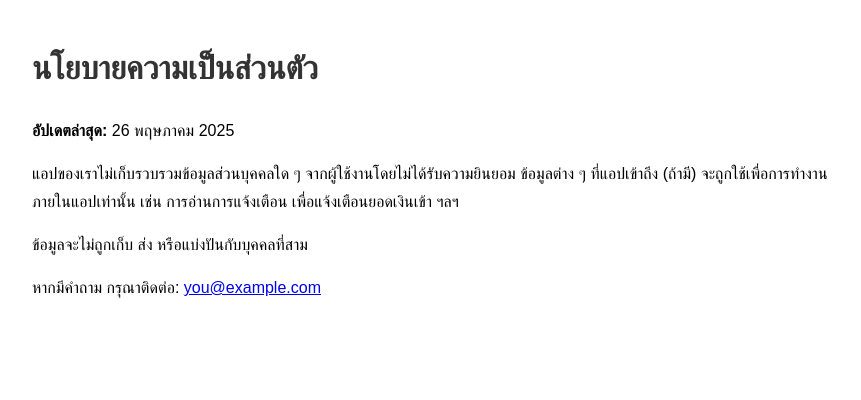
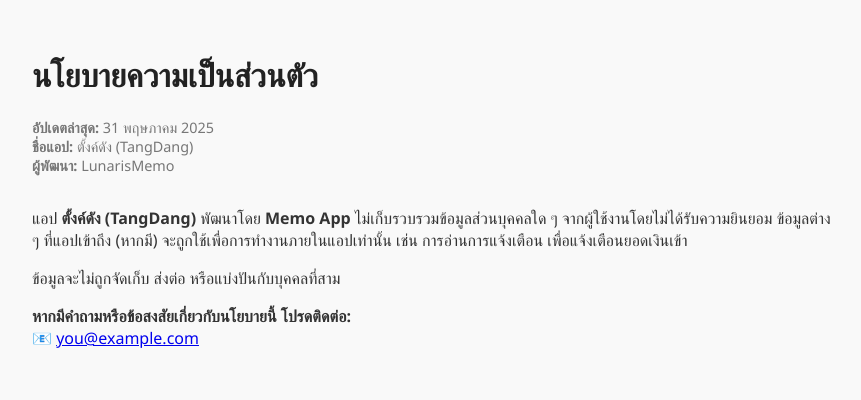
Before and after one commit to theseddd/privacy-policy, a plain HTML site: page index.html in a window 1280 px wide. Shown: the whole page, without its empty margins (208-1069 px from the left). Drawn offline with Linux system fonts and the light colour scheme.

Commit message:
Update index.html

```diff
--- a/index.html
+++ b/index.html
@@ -1,19 +1,41 @@
 <!DOCTYPE html>
 <html lang="th">
 <head>
-  <meta charset="UTF-8">
-  <meta name="viewport" content="width=device-width, initial-scale=1">
-  <title>นโยบายความเป็นส่วนตัว</title>
-  <style>
-    body { font-family: sans-serif; max-width: 800px; margin: auto; padding: 20px; line-height: 1.7; }
-    h1 { color: #333; }
-  </style>
+    <meta charset="UTF-8">
+    <meta name="viewport" content="width=device-width, initial-scale=1.0">
+    <title>นโยบายความเป็นส่วนตัว - ตั้งค์ดัง</title>
+    <style>
+        body {
+            font-family: "Segoe UI", Tahoma, Geneva, Verdana, sans-serif;
+            background: #f9f9f9;
+            color: #333;
+            max-width: 800px;
+            margin: auto;
+            padding: 2rem;
+        }
+        h1 {
+            color: #222;
+        }
+        .meta {
+            font-size: 0.9rem;
+            color: #777;
+            margin-bottom: 2rem;
+        }
+    </style>
 </head>
 <body>
-  <h1>นโยบายความเป็นส่วนตัว</h1>
-  <p><strong>อัปเดตล่าสุด:</strong> 26 พฤษภาคม 2025</p>
-  <p>แอปของเราไม่เก็บรวบรวมข้อมูลส่วนบุคคลใด ๆ จากผู้ใช้งานโดยไม่ได้รับความยินยอม ข้อมูลต่าง ๆ ที่แอปเข้าถึง (ถ้ามี) จะถูกใช้เพื่อการทำงานภายในแอปเท่านั้น เช่น การอ่านการแจ้งเตือน เพื่อแจ้งเตือนยอดเงินเข้า ฯลฯ</p>
-  <p>ข้อมูลจะไม่ถูกเก็บ ส่ง หรือแบ่งปันกับบุคคลที่สาม</p>
-  <p>หากมีคำถาม กรุณาติดต่อ: <a href="mailto:you@example.com">you@example.com</a></p>
+    <h1>นโยบายความเป็นส่วนตัว</h1>
+    <div class="meta">
+        <strong>อัปเดตล่าสุด:</strong> 31 พฤษภาคม 2025<br>
+        <strong>ชื่อแอป:</strong> ตั้งค์ดัง (TangDang)<br>
+        <strong>ผู้พัฒนา:</strong> LunarisMemo
+    </div>
+
+    <p>แอป <strong>ตั้งค์ดัง (TangDang)</strong> พัฒนาโดย <strong>Memo App</strong> ไม่เก็บรวบรวมข้อมูลส่วนบุคคลใด ๆ จากผู้ใช้งานโดยไม่ได้รับความยินยอม ข้อมูลต่าง ๆ ที่แอปเข้าถึง (หากมี) จะถูกใช้เพื่อการทำงานภายในแอปเท่านั้น เช่น การอ่านการแจ้งเตือน เพื่อแจ้งเตือนยอดเงินเข้า</p>
+
+    <p>ข้อมูลจะไม่ถูกจัดเก็บ ส่งต่อ หรือแบ่งปันกับบุคคลที่สาม</p>
+
+    <p><strong>หากมีคำถามหรือข้อสงสัยเกี่ยวกับนโยบายนี้ โปรดติดต่อ:</strong><br>
+    📧 <a href="mailto:theseddd@gmail.com">you@example.com</a></p>
 </body>
 </html>
```
